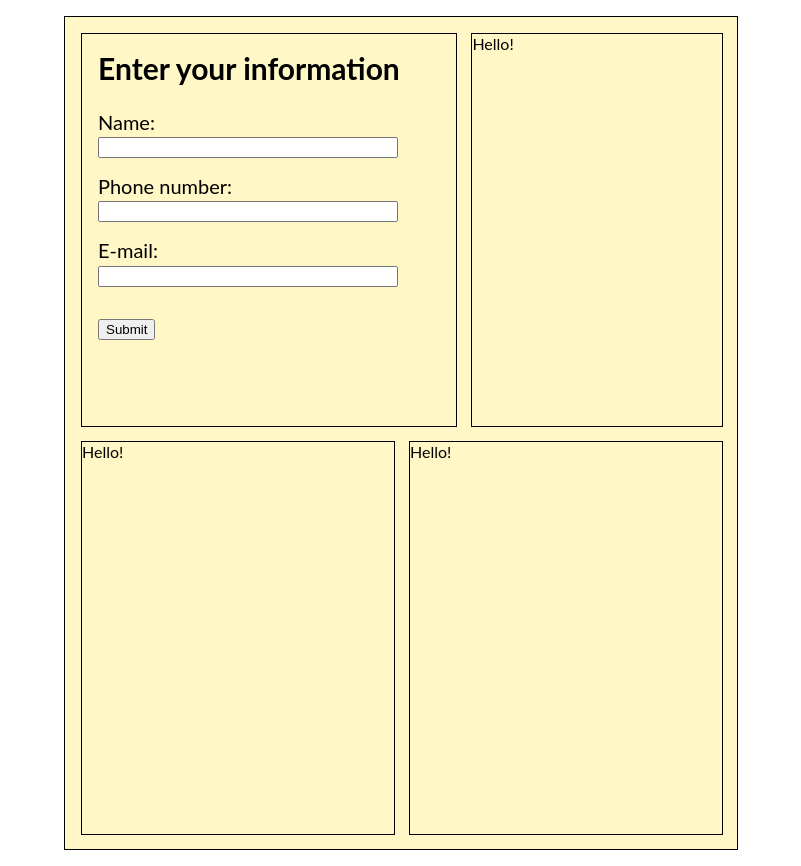
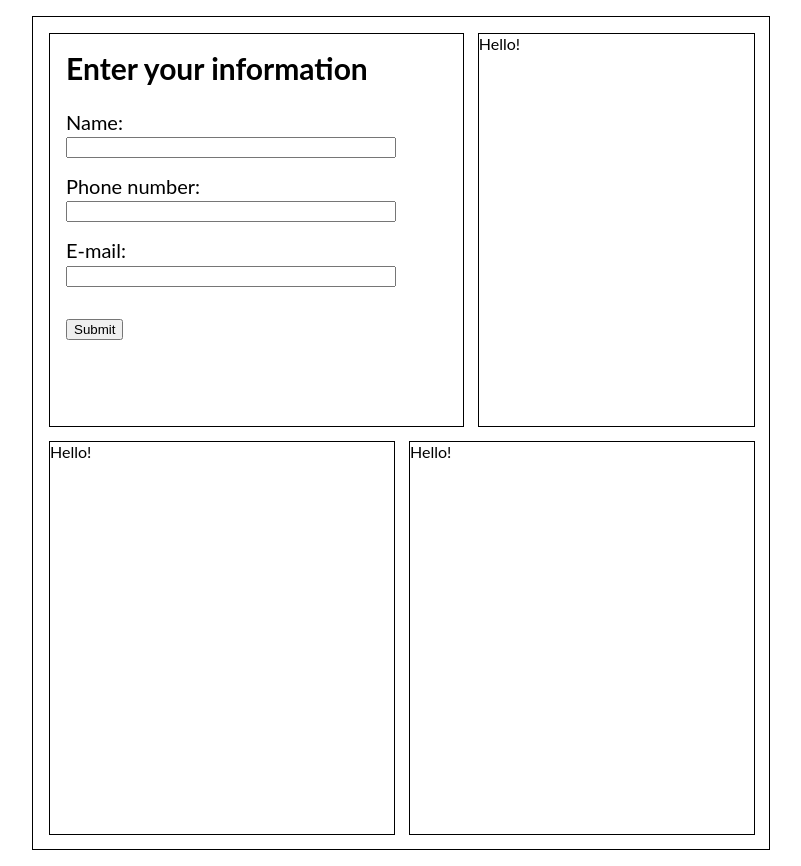
Before and after one commit to qzmp10/cv-application, a React (Create React App) app in the folder cv-project/: page / in a window 1280 px wide. Shown: the whole page, without its empty margins (239-1040 px from the left). Built offline with nearby package versions, Linux system fonts and the light colour scheme.

Commit message:
deleted css, will redesign

```diff
--- a/cv-project/src/App.css
+++ b/cv-project/src/App.css
@@ -7,13 +7,13 @@
 
 .mainContainer {
   border: solid 1px black;
-  width: 50vw;
+  width: 55vw;
   height: 100vh;
   display: grid;
   grid-template-rows: 1fr 1fr;
   padding: 1rem;
   gap: 1rem;
-  background-color: rgba(255, 244, 179, 0.747);
+  background-color: rgb(255, 255, 255);
 }
 .topContainer {
   display: grid;
@@ -79,15 +79,15 @@
   margin: 1rem;
 }
 
-.infoForm {
+/* .infoForm {
   display: grid;
   grid-template-columns: 1.3fr 1fr;
   grid-template-rows: 0.4fr 0.4fr 1fr 1fr;
   width: 100%;
   height: 100%;
-}
+} */
 
-.name {
+/* .name {
 background-color: rgba(255, 244, 179, 0.747);
 grid-column: 1/3;
 grid-row: 1/3;
@@ -108,9 +108,9 @@
   flex-direction: column;
   gap: 1rem;
   font-size: 1.2rem;
-}
+} */
 
-.email {
+/* .email {
   background-color: rgba(255, 244, 179, 0.747);
   grid-column: 1/2;
   grid-row: 3/4;
@@ -135,4 +135,4 @@
   font-size: 1.4rem;
   font-weight: 500;
 
-}
+} */
```
